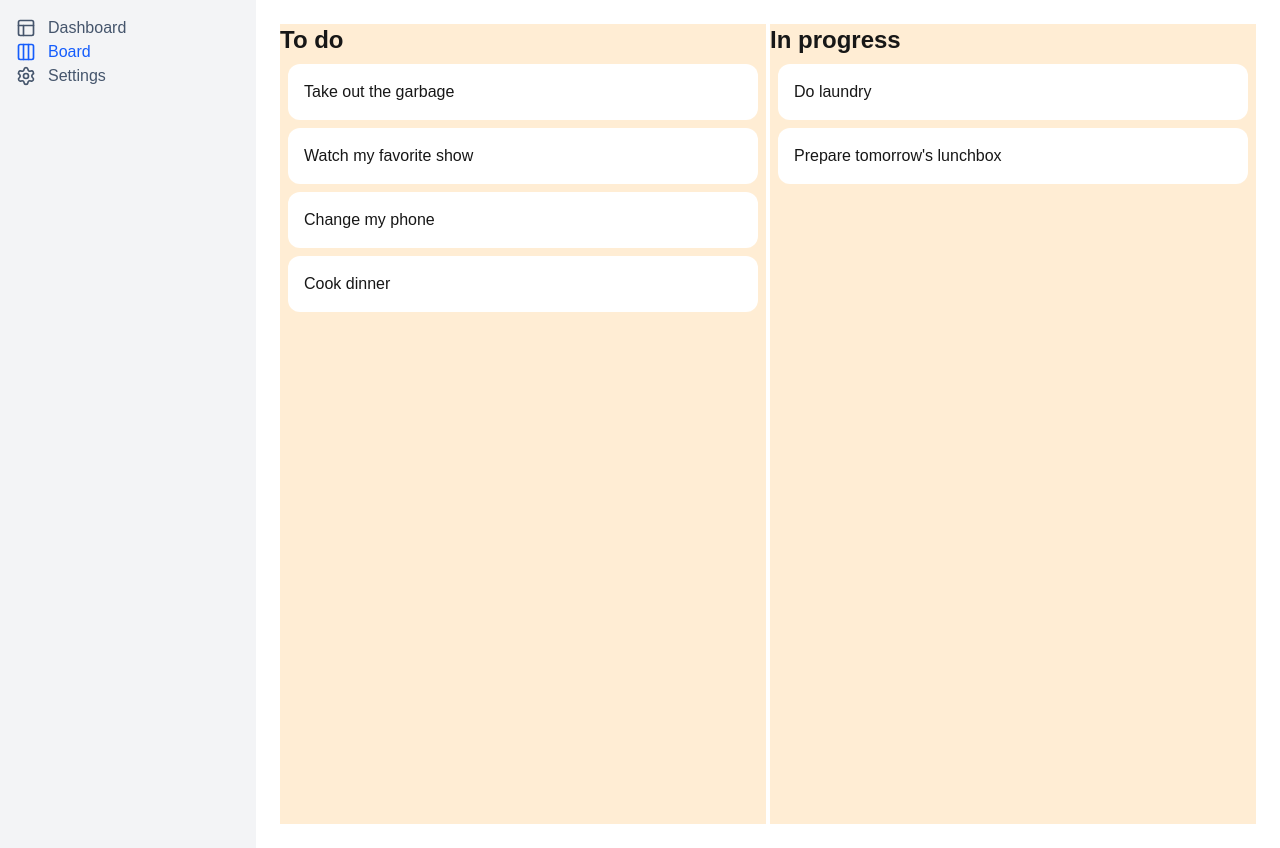
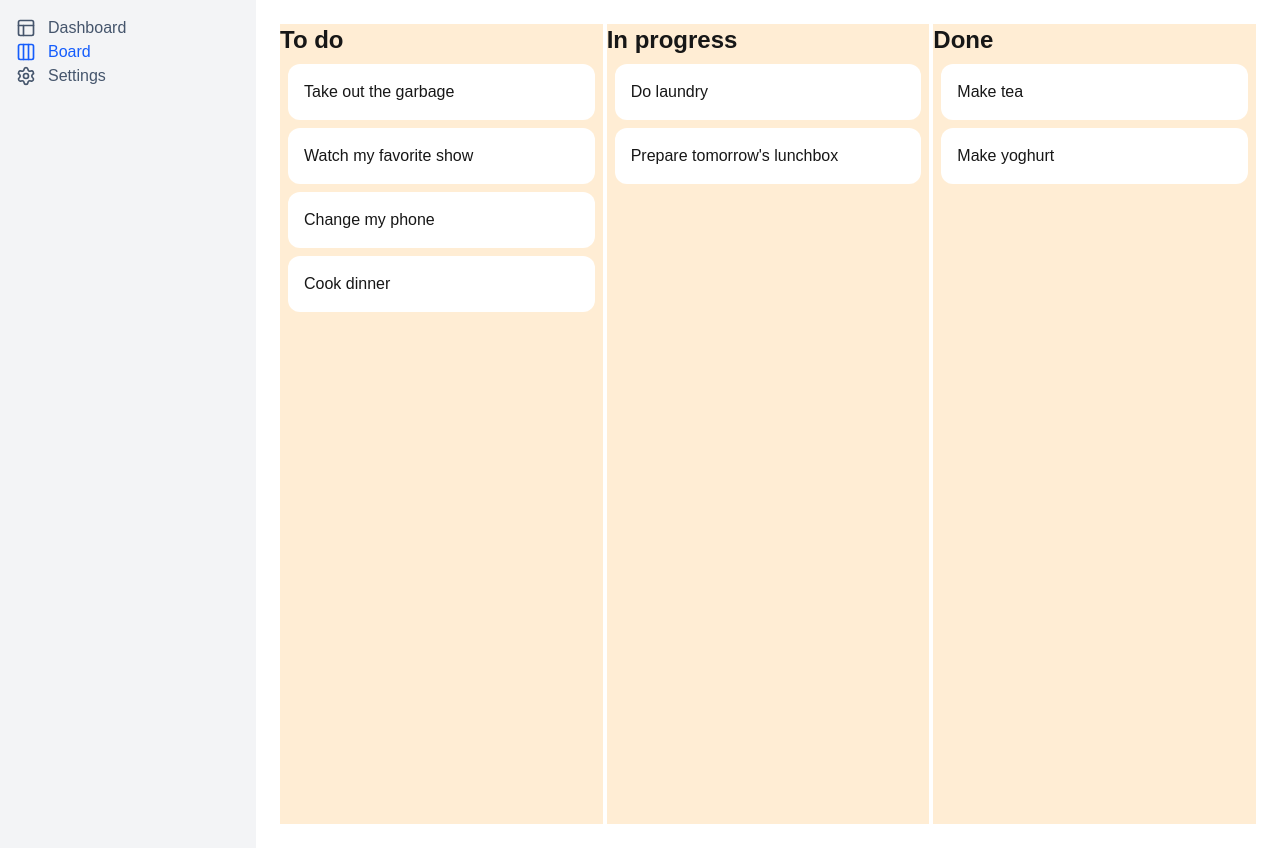
Before and after one commit to xixifish/project-tracker, a Next.js app: page /board in a window 1280 px wide. Built offline with nearby package versions, Linux system fonts and the light colour scheme.

Commit message:
feat: implement drag-and-drop on board with 3 columns

```diff
--- a/src/app/board/page.tsx
+++ b/src/app/board/page.tsx
@@ -1,20 +1,88 @@
+"use client";
+
 import { Task, ColumnType } from "@/src/types/types";
-import ColumnComponent from "@/src/components/Column";
+import Column from "@/src/components/Column";
 import { state_data } from "@/src/data/initialData";
+import { useState } from "react";
+import { DragDropContext, DropResult } from "@hello-pangea/dnd";
 
 export default function Page() {
+  const [board, setBoard] = useState(state_data);
+
+  const onDragEnd = (result: DropResult) => {
+    const { destination, source, draggableId } = result;
+
+    // Guard if user puts the card back or drops it outside the columns
+    if (!destination) return;
+    if (
+      destination.index === source.index &&
+      destination.droppableId === source.droppableId
+    )
+      return;
+
+    // Initialize taskIds
+    const newTaskIdsSource = [...board.columns[source.droppableId].taskIds];
+    // Delete the card from the source column at first
+    newTaskIdsSource.splice(source.index, 1);
+
+    // If the destination column stays same
+    if (destination.droppableId === source.droppableId) {
+      newTaskIdsSource.splice(destination.index, 0, draggableId);
+
+      const newColumn = {
+        ...board.columns[source.droppableId],
+        taskIds: newTaskIdsSource,
+      };
+
+      const newColumns = {
+        ...board.columns,
+        [source.droppableId]: newColumn,
+      };
+
+      const newState = { ...board, columns: newColumns };
+      setBoard(newState);
+    } else {
+      // If the destination column is different
+      // Initialize the destination column
+      const newTaskIdsDestination = [
+        ...board.columns[destination.droppableId].taskIds,
+      ];
+      // Add the card to the destination column
+      newTaskIdsDestination.splice(destination.index, 0, draggableId);
+
+      const newColumnSource = {
+        ...board.columns[source.droppableId],
+        taskIds: newTaskIdsSource,
+      };
+
+      const newColumnDestination = {
+        ...board.columns[destination.droppableId],
+        taskIds: newTaskIdsDestination,
+      };
+
+      const newColumns = {
+        ...board.columns,
+        [source.droppableId]: newColumnSource,
+        [destination.droppableId]: newColumnDestination,
+      };
+
+      const newState = { ...board, columns: newColumns };
+      setBoard(newState);
+    }
+  };
+
   return (
-    <div className="flex gap-1 h-screen">
-      {state_data.columnOrder.map((columnId) => {
-        const column: ColumnType = state_data.columns[columnId];
-        const tasks: Task[] = column.taskIds.map(
-          (taskId) => state_data.tasks[taskId],
-        );
+    <DragDropContext onDragEnd={onDragEnd}>
+      <div className="flex gap-1 h-screen">
+        {board.columnOrder.map((columnId) => {
+          const column: ColumnType = board.columns[columnId];
+          const tasks: Task[] = column.taskIds.map(
+            (taskId) => board.tasks[taskId],
+          );
 
-        return (
-          <ColumnComponent key={column.id} column={column} tasks={tasks} />
-        );
-      })}
-    </div>
+          return <Column key={column.id} column={column} tasks={tasks} />;
+        })}
+      </div>
+    </DragDropContext>
   );
 }
--- a/src/components/Card.tsx
+++ b/src/components/Card.tsx
@@ -1,5 +1,24 @@
-type CardProps = { content: string };
+import { Draggable } from "@hello-pangea/dnd";
+import { Task } from "../types/types";
 
-export default function Card({ content }: CardProps) {
-  return <div className="flex-1 bg-white p-4 rounded-xl">{content}</div>;
+type CardProps = {
+  task: Task;
+  index: number;
+};
+
+export default function Card({ task, index }: CardProps) {
+  return (
+    <Draggable draggableId={task.id} index={index}>
+      {(provided, snapshot) => (
+        <div
+          className="flex-1 bg-white p-4 rounded-xl"
+          ref={provided.innerRef}
+          {...provided.draggableProps}
+          {...provided.dragHandleProps}
+        >
+          {task.content}
+        </div>
+      )}
+    </Draggable>
+  );
 }
--- a/src/components/Column.tsx
+++ b/src/components/Column.tsx
@@ -1,5 +1,6 @@
 import { Task, ColumnType } from "../types/types";
 import Card from "./Card";
+import { Droppable } from "@hello-pangea/dnd";
 
 type ColumnProps = {
   column: ColumnType;
@@ -10,13 +11,25 @@ export default function Column({ column, tasks }: ColumnProps) {
   return (
     <div className="flex-1 bg-orange-100">
       <h1 className="text-2xl font-bold">{column.title}</h1>
-      <ul className="flex flex-col gap-2 p-2">
-        {tasks.map((task) => (
-          <li key={task.id}>
-            <Card key={task.id} content={task.content} />
-          </li>
-        ))}
-      </ul>
+      <Droppable droppableId={column.id}>
+        {(provided, snapshot) => (
+          <ul
+            className="flex flex-col gap-2 p-2"
+            ref={provided.innerRef}
+            // style={{
+            //   backgroundColor: snapshot.isDraggingOver ? "white" : "blue",
+            // }}
+            {...provided.droppableProps}
+          >
+            {tasks.map((task, index) => (
+              <li key={task.id}>
+                <Card key={task.id} task={task} index={index} />
+              </li>
+            ))}
+            {provided.placeholder}
+          </ul>
+        )}
+      </Droppable>
     </div>
   );
 }
--- a/src/data/initialData.ts
+++ b/src/data/initialData.ts
@@ -1,4 +1,4 @@
-import { Task, ColumnType, StateData } from "../types/types";
+import { StateData } from "../types/types";
 
 export const state_data: StateData = {
   tasks: {
@@ -8,6 +8,8 @@ export const state_data: StateData = {
     "task-4": { id: "task-4", content: "Cook dinner" },
     "task-5": { id: "task-5", content: "Do laundry" },
     "task-6": { id: "task-6", content: "Prepare tomorrow's lunchbox" },
+    "task-7": { id: "task-7", content: "Make tea" },
+    "task-8": { id: "task-8", content: "Make yoghurt" },
   },
   columns: {
     "column-1": {
@@ -20,6 +22,11 @@ export const state_data: StateData = {
       title: "In progress",
       taskIds: ["task-5", "task-6"],
     },
+    "column-3": {
+      id: "column-3",
+      title: "Done",
+      taskIds: ["task-7", "task-8"],
+    },
   },
-  columnOrder: ["column-1", "column-2"],
+  columnOrder: ["column-1", "column-2", "column-3"],
 };
```
